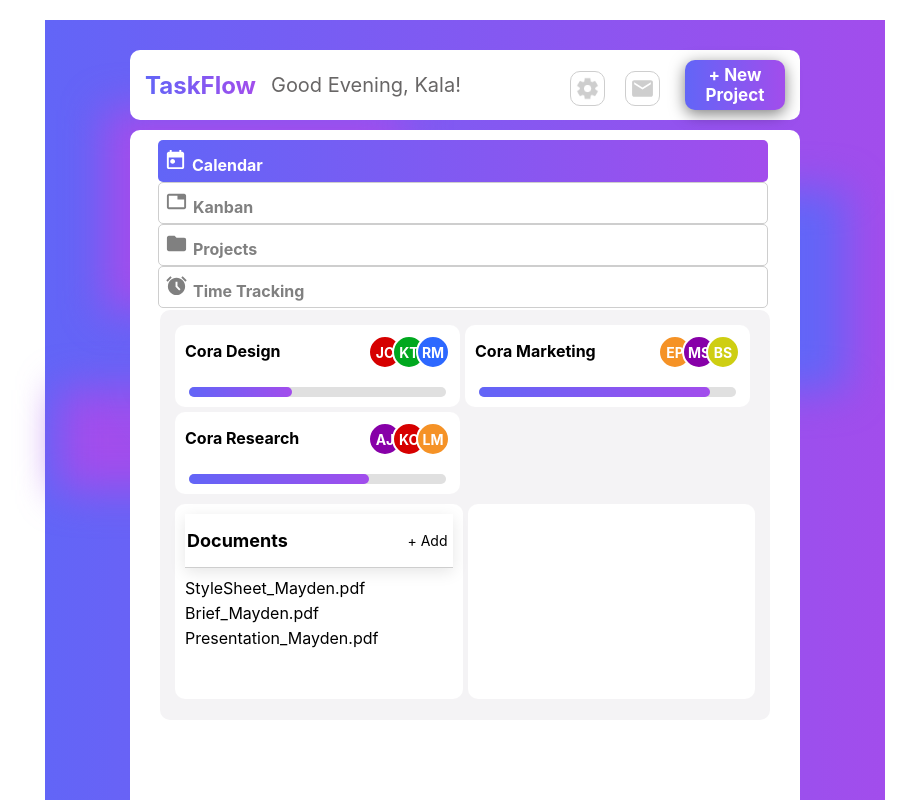
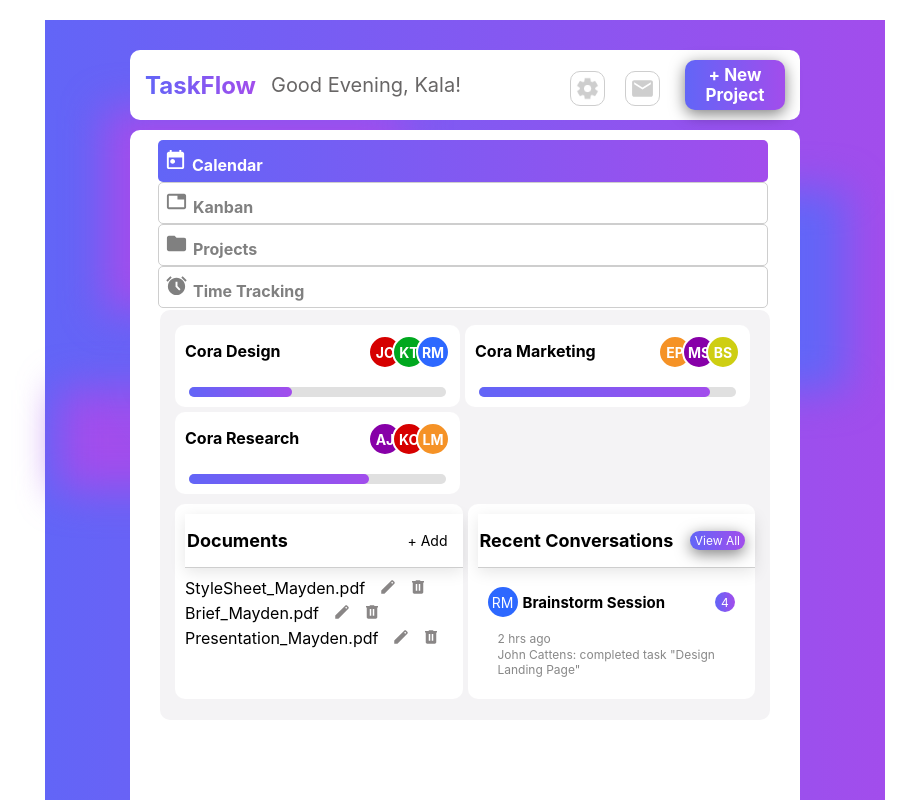
Before and after one commit to shakaylac/TaskFlow, a React (Create React App) app in the folder taskflow-app/: page /projects in a window 1280 px wide. Shown: the top 800 px of the page, without its empty margins (175-1091 px from the left). Built offline with nearby package versions, Linux system fonts and the light colour scheme.

Commit message:
Edit and delete icons added. Completed inbox session.

```diff
--- a/taskflow-app/src/CSS/Project.css
+++ b/taskflow-app/src/CSS/Project.css
@@ -196,6 +196,10 @@
   align-items: center;
   width: 100%;
   height: 30%;
+  padding: 0 10px;
+  padding-left: 0px;
+  margin: 0px;
+  font-family: Inter;
   border-bottom: 1px solid #CECECE;
   box-shadow: 0px 4px 15px rgba(0,0,0,0.1);
  }
@@ -222,6 +226,15 @@
   margin-right: 5px;
  }
 
+ .edit , .delete {
+  background: none;
+  border: none;
+  cursor: pointer;
+  margin-left: 5px;
+ }
+
+ /* Inbox Section */
+
  .inbox-container {
   width: 50%;
     height: 50%;
@@ -232,5 +245,148 @@
     background-color: #fff;
     border-radius: 10px;
 
+ }
 
+ .inbox-header {
+  display: flex;
+  justify-content: space-between;
+  align-items: center;
+  width: 100%;
+  height: 30%;
+  padding: 0 10px;
+  padding-left: 0px;
+  margin: 0px;
+  font-family: Inter;
+  border-bottom: 1px solid #CECECE;
+  box-shadow: 0px 4px 15px rgba(0,0,0,0.1);
  }
+
+ .inbox-header > p {
+  font-weight: bold;
+  font-size: 18px;
+  font-family: Inter;
+  color: #000;
+  margin-left: 2px;
+ }
+
+  .view-all-btn {
+    padding: 2px 5px;
+    border-radius: 10px;
+    border: none;
+    background-image: linear-gradient(to right, #6265F7,#A24DEC);
+    color: #fff;
+    font-family: 'Inter';
+    font-size: 12px;
+    box-shadow: 0px 4px 15px rgba(0,0,0,0.5);
+  }
+
+  .inbox-body {
+    width: 100%;
+    height: 70%;
+    overflow-y: auto;
+    display: flex;
+    flex-direction: column;
+    gap: 5px;
+    padding-right: 5px;
+  }
+
+  .inbox-item {
+    align-items: center;
+    padding: 5px 10px;
+    border-bottom: 1px solid #CECECE;
+    border-radius: 5px;
+  }
+
+  .inbox-item:hover {
+    background-color: #F4F3F5;
+    cursor: pointer;
+  }
+
+  .inbox-item > .message {
+    font-size: 12px;
+    color: #000;
+    margin-right: 5px;
+  }
+
+  .inbox-message-header {
+    display: flex;
+    align-items: center;
+    margin: 0px;
+  }
+
+  .inbox-message-header > .Title {
+    font-weight: bold;
+    font-size: 15px;
+    color: #000;
+    margin-left: 5px;
+  }
+
+  .inbox-circle-blue {
+    display: flex;
+    justify-content: center;
+    align-items: center;
+    width: 30px;
+    height: 30px;
+    border-radius: 50%;
+    background-color: #2D68FF;
+    font-size: 14px;
+    color: #fff;
+  }
+
+    .inbox-circle-yellow {
+    display: flex;
+    justify-content: center;
+    align-items: center;
+    width: 30px;
+    height: 30px;
+    border-radius: 50%;
+    background-color: #CECE12;
+    font-size: 14px;
+    color: #fff;
+  }
+
+    .inbox-circle-purple {
+    display: flex;
+    justify-content: center;
+    align-items: center;
+    width: 30px;
+    height: 30px;
+    border-radius: 50%;
+    background-color: #8700A8;
+    font-size: 14px;
+    color: #fff;
+  }
+
+  .message {
+    display: flex;
+    flex-direction: column;
+    margin-left: 10px;
+    margin-right: auto;
+    margin-top: 0px;
+    color: #888;
+    font-size: 12px;
+  }
+
+  .inbox-item > .text {
+   margin-top: 0px;
+  }
+
+  .inbox-number {
+    width: 20px;
+    height: 20px;
+    border-radius: 50%;
+    background-image: linear-gradient(to right, #6265F7,#A24DEC);
+    color: #fff;
+    display: flex;
+    justify-content: center;
+    align-items: center;
+    font-size: 12px;
+    right: 0px;
+    margin-left: auto;
+  }
+
+  span {
+    font-size: 12px;
+    color: #888;
+    margin-left: 10px;
+  }
--- a/taskflow-app/src/Pages/Projects.js
+++ b/taskflow-app/src/Pages/Projects.js
@@ -1,4 +1,6 @@
 import '../CSS/Project.css';
+import editIcon from '../assets/edit.svg';
+import deleteIcon from '../assets/delete.svg';
 
 
 function Projects() {
@@ -75,19 +77,63 @@ function Projects() {
                         <div className='link-body'></div>
                             <div className='link-item'>
                                 <a href="#">StyleSheet_Mayden.pdf</a>
+                                <button className='edit'><img src={editIcon} /></button>
+                                <button className='delete'><img src={deleteIcon} /></button>
                             </div>
                             <div className='link-item'>
                                 <a href="#">Brief_Mayden.pdf</a>
+                                <button className='edit'><img src={editIcon} /></button>
+                                <button className='delete'><img src={deleteIcon} /></button>
                             </div>
                             <div className='link-item'>
                                 <a href="#">Presentation_Mayden.pdf</a>
+                                <button className='edit'><img src={editIcon} /></button>
+                                <button className='delete'><img src={deleteIcon} /></button>
                             </div>
 
 
                     </div>
 
                     <div className='inbox-container'>
-
+                        <div className='inbox-header'>
+                            <p>Recent Conversations</p>
+                            <button className="view-all-btn">View All</button>
+                        </div>
+                        <div className='inbox-body'>
+                            <div className='inbox-item'>
+                                <div className='inbox-message-header'>
+                                    <div className='inbox-circle-blue'>RM</div>
+                                    <p className='Title'> Brainstorm Session </p>
+                                    <div className='inbox-number'>4</div>
+                                </div>
+                                <div className='inbox-text'>
+                                     <span>2 hrs ago</span>
+                                    <p className='message'>John Cattens: completed task "Design Landing Page"</p>
+                                </div>
+                            </div>
+                            <div className='inbox-item'>
+                                <div className='inbox-message-header'>
+                                    <div className='inbox-circle-yellow'>BS</div>
+                                    <p className='Title'> Marketing Sync </p>
+                                    <div className='inbox-number'>2</div>
+                                </div>
+                                <div className='inbox-text'>
+                                    <span>5 hrs ago</span>
+                                    <p className='message'>Edgar Poe: commented on task "Market Research"</p>
+                                </div>
+                            </div>
+                            <div className='inbox-item'>
+                                <div className='inbox-message-header'>
+                                    <div className='inbox-circle-purple'>AJ</div>
+                                    <p className='Title'> Survey Findings </p>
+                                    <div className='inbox-number'>9</div>
+                                </div>
+                                <div className='inbox-text'>
+                                    <span>1 day ago</span>
+                                    <p className='message'>Alexis Jenkins: added you to project "Cora Research"</p>
+                                </div>
+                            </div>
+                        </div>
                     </div>
 
                 </div>
```
Also changed, not shown: taskflow-app/src/assets/delete.svg (added), taskflow-app/src/assets/edit.svg (added).
